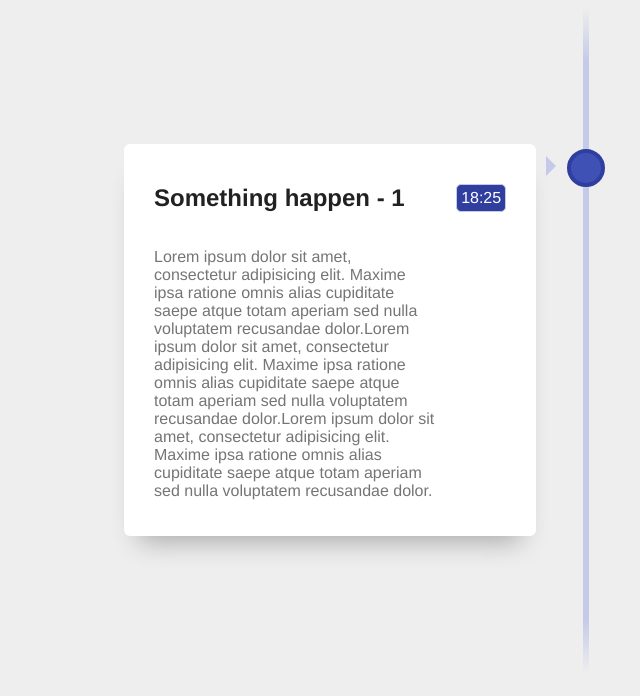
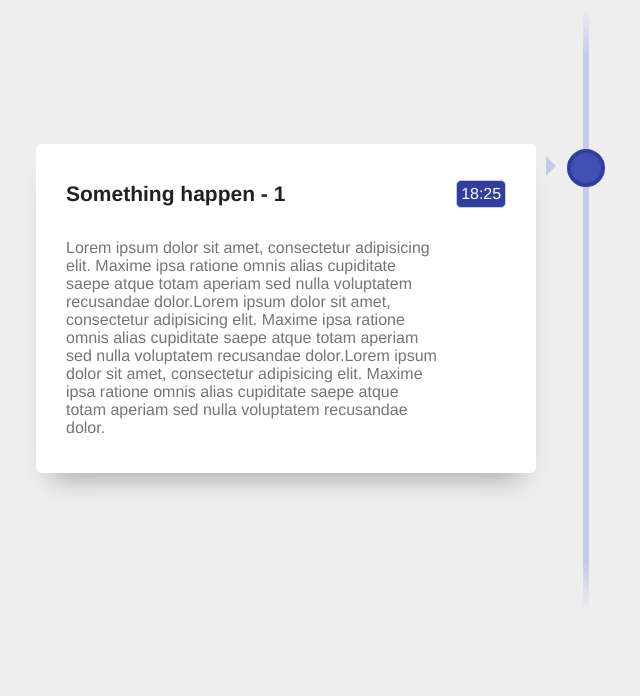
Before and after one commit to jesuarva/events-timeline, a React (Create React App) app: page / in a window 1280 px wide. Shown: the top 696 px of the page, without its empty margins (54-694 px from the left). Built offline with nearby package versions, Linux system fonts and the light colour scheme.

Commit message:
Add basic unit test for `EventsTimeLine` component

```diff
--- a/src/components/EventsTimeLine/EventsTimeLine.scss
+++ b/src/components/EventsTimeLine/EventsTimeLine.scss
@@ -18,7 +18,7 @@ body {
 // The vertical ruler 197, 202, 233, 1
 .timeline {
   position: relative;
-  width: 80vw;
+  width: 95vw;
   max-width: 1200px;
   margin: 0 auto;
   padding: 10% 0;
@@ -41,6 +41,7 @@ body {
   }
 }
 
+$arrow-top: 22px;
 @mixin container-left {
   left: 0;
 
@@ -49,7 +50,7 @@ body {
     content: " ";
     height: 0;
     position: absolute;
-    top: 22px;
+    top: $arrow-top;
     width: 0;
     z-index: 1;
     right: 30px;
@@ -73,7 +74,7 @@ body {
     content: " ";
     height: 0;
     position: absolute;
-    top: 22px;
+    top: $arrow-top;
     width: 0;
     z-index: 1;
     left: 30px;
@@ -180,6 +181,7 @@ body {
 
   h2 {
     color: $primary-text;
+    font-size: calc(13px + 1vmin);
   }
 
   p {
@@ -199,7 +201,8 @@ body {
   $left-position: 5vw;
 
   .timeline {
-    max-width: 95%;
+    max-width: 100vw;
+    width: 100vw;
 
     // Position the timelime to the left
     &::after {
--- a/src/components/EventsTimeLine/index.tsx
+++ b/src/components/EventsTimeLine/index.tsx
@@ -8,7 +8,6 @@ type Props = {
 };
 
 const EventsTimeLine: FC<Props> = ({ events }) => {
-  console.log("\x1b[45mJSAV\x1b[0m events  ", events);
   return (
     <section className="timeline">
       {events
@@ -19,7 +18,11 @@ const EventsTimeLine: FC<Props> = ({ events }) => {
         .map(({ date, title, description }) => {
           const time = date.match(/\d{2}:\d{2}/)?.[0];
           return (
-            <div key={date} className="container">
+            <div
+              key={`${date}${title}`}
+              className="container"
+              data-testid="event"
+            >
               <div className="content">
                 <div className="time">{`${time}`}</div>
                 <h2>{title}</h2>
--- a/src/store/index.tsx
+++ b/src/store/index.tsx
@@ -39,7 +39,7 @@ type Dispatchers = {
 };
 
 let count = 0;
-function getMockEvent(): Event {
+export function getMockEvent(): Event {
   return {
     date: new Date().toISOString(),
     title: `Something happen - ${++count}`,
```
Also changed, not shown: 1 other file (tests, documents, lock files or other folders).
